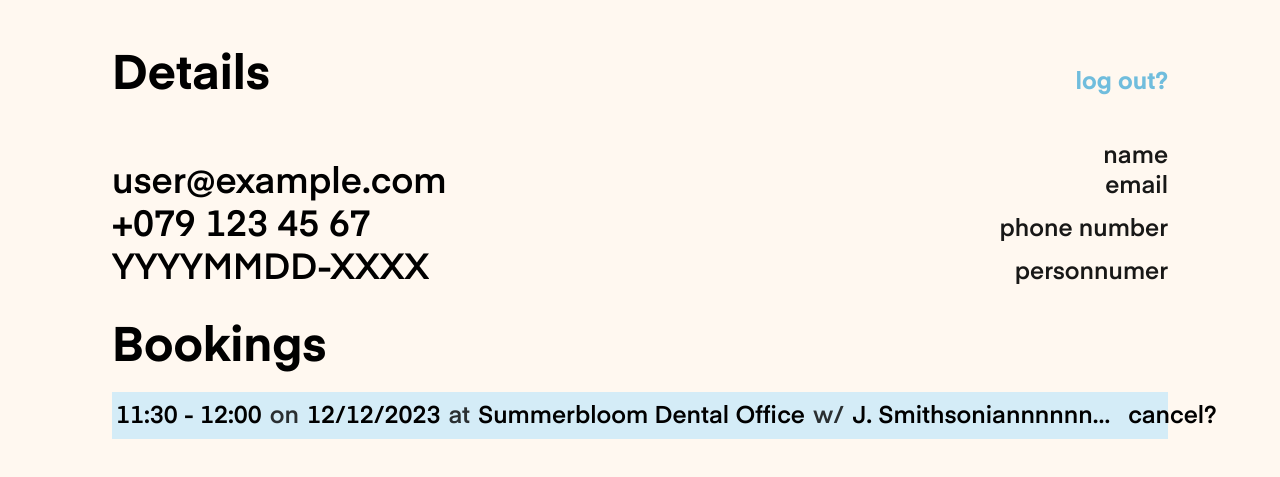
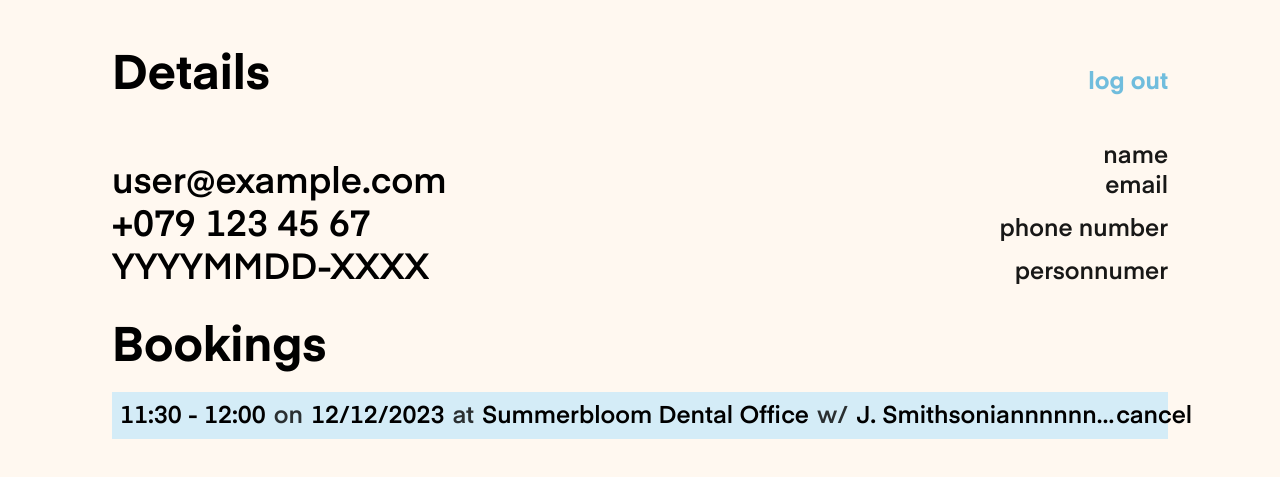
Before and after one commit to Flam30/Toothfix-Patient-Interface, a Next.js app in the folder patient-interface/: page /profile in a window 1280 px wide. Shown: the part 179-656 px from the top of the page. Built offline with nearby package versions, Linux system fonts and the light colour scheme; no server answers; the database is empty; sample sign-in values are in the browser's storage; a web font is replaced by a local one.

Commit message:
#15 Final touches to Bookings.tsx and Details.tsx

```diff
--- a/patient-interface/src/app/components/Bookings.tsx
+++ b/patient-interface/src/app/components/Bookings.tsx
@@ -35,7 +35,7 @@ const Bookings: React.FC = () => {
       <h1 className="font-eina font-bold mb-5 text-3xl sm:text-4xl lg:text-5xl">
         Bookings
       </h1>
-      <div className="hidden sm:flex flex-row flex-nowrap items-center justify-between px-1 w-full h-[47px] bg-[#d4ecf7] font-eina font-semibold text:xl lg:text-2xl">
+      <div className="hidden sm:flex flex-row flex-nowrap items-center justify-between px-2 w-full h-[47px] bg-[#d4ecf7] font-eina font-semibold text:xl lg:text-2xl">
         <div className="flex flex-row flex-nowrap shrink-0">
           {"11:30 - 12:00"}
           <span className="mx-1 lg:mx-2 opacity-80">on</span>
@@ -49,18 +49,13 @@ const Bookings: React.FC = () => {
             {"J. Smithsoniannnnnnnnnnnn"}
           </p>
         </div>
-        <div className="mx-1 lg:mx-2 font-eina font-semibold opacity-70 truncate">
-          {
-            "........................................................................................................................................"
-          }
-        </div>
         <div>
           <button
             className="group transition-all duration-300 ease-in-out"
             onClick={logout}
           >
             <span className="underline lg:no-underline underline-offset-1 bg-left-bottom bg-gradient-to-r from-text to-text bg-[length:0%_2px] bg-no-repeat group-hover:bg-[length:100%_2px] transition-all duration-500 ease-out">
-              cancel?
+              cancel
             </span>
           </button>
         </div>
@@ -90,7 +85,7 @@ const Bookings: React.FC = () => {
               onClick={logout}
             >
               <span className="underline underline-offset-1 decoration-1">
-                cancel?
+                cancel
               </span>
             </button>
           </div>
--- a/patient-interface/src/app/components/Details.tsx
+++ b/patient-interface/src/app/components/Details.tsx
@@ -1,6 +1,5 @@
 import React, { useEffect, useState } from "react";
 import { redirect } from "next/navigation";
-import Link from "next/link";
 
 // FIREBASE
 import { useAuthState } from "react-firebase-hooks/auth";
@@ -43,7 +42,7 @@ const Details: React.FC = () => {
             onClick={logout}
           >
             <span className="underline underline-offset-2 decoration-darkaccent lg:no-underline bg-left-bottom bg-gradient-to-r from-darkaccent to-darkaccent bg-[length:0%_2px] bg-no-repeat group-hover:bg-[length:100%_2px] transition-all duration-500 ease-out">
-              log out?
+              log out
             </span>
           </button>
         </div>
```
